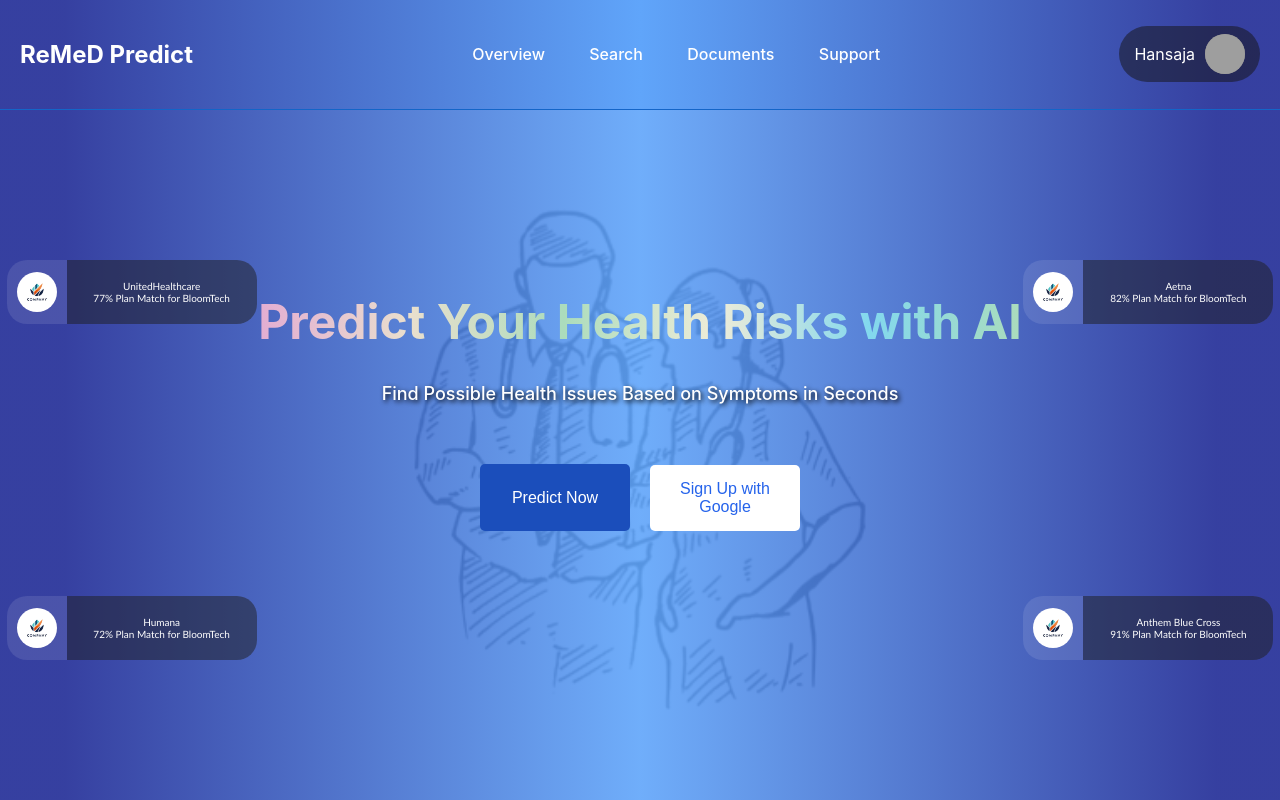
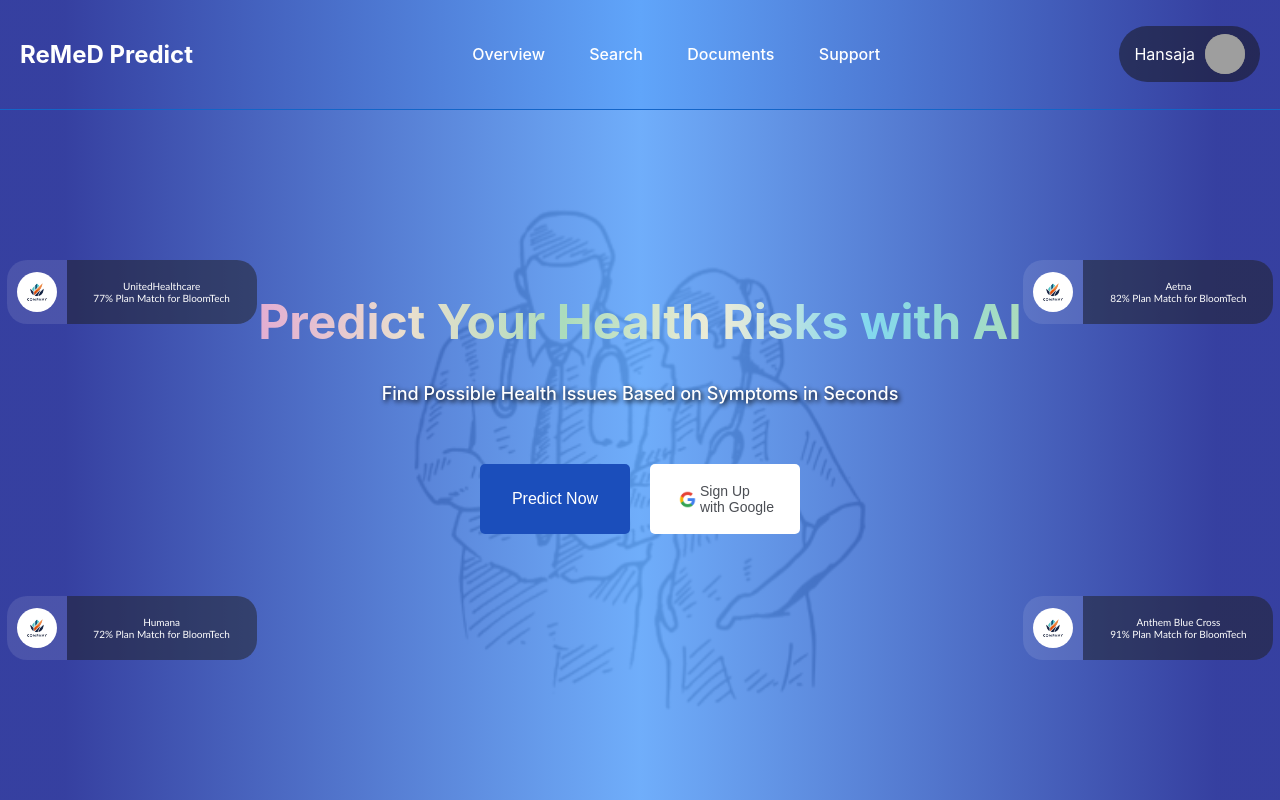
Before and after one commit to hansaja1119/DASHcoders, a React (Create React App) app in the folder frontend/: page / in a window 1280 px wide. Shown: the top 800 px of the page. Built offline with nearby package versions, Linux system fonts and the light colour scheme; grey boxes are pictures that could not be loaded.

Commit message:
buttons finalized

```diff
--- a/frontend/src/Pages/LandingPage/LandingPage.jsx
+++ b/frontend/src/Pages/LandingPage/LandingPage.jsx
@@ -1,7 +1,8 @@
 import React from 'react';
 import './LandingPage.scss';
 import { useNavigate } from 'react-router-dom';
-import company from '../../Icons/company.avif'
+import google from '../../Icons/Google.webp'
+import company from '../../Icons/company.avif';
 
 const LandingPage = () => {
   const navigate = useNavigate();
@@ -36,7 +37,12 @@
         <button className="cta-button" onClick={handlePredictNowClick}>
           Predict Now
         </button>
-        <button className="google-signup">Sign Up with <br />Google</button>
+        <button className="google-signup">
+          <div className='google-button'>
+            <img src={google} alt="google" className='google' />
+          Sign Up with Google
+          </div>
+          </button>
         </div>
       </div>
 
--- a/frontend/src/Pages/LandingPage/LandingPage.scss
+++ b/frontend/src/Pages/LandingPage/LandingPage.scss
@@ -54,6 +54,18 @@
   height: 40px; /* Keep image proportional */
   border-radius: 50%; /* Keep the image round */
   flex-shrink: 0;
+}
+
+.google-button{
+  display: flex;
+  justify-content: center;
+  align-items: center;
+}
+
+.google{
+  width: 25px;
+  height: 25px;
+
 }
 
 .plan-item .detail {
@@ -128,17 +140,21 @@
   border-radius: 5px;
   margin: 10px;
   width: 150px;
+  height: 70px;
+
 }
 
 .cta-button {
   background-color: #1b4ebb;
   color: white;
   width: 139.82;
-  height: 66.8px;
+
 }
 
 
 .google-signup {
   background-color: white;
-  color: #2563eb;
+  color: #4b4e54;
+  font-size: 14px;
+  text-align: left;
 }
```
Also changed, not shown: frontend/src/Icons/Google.webp (added).
